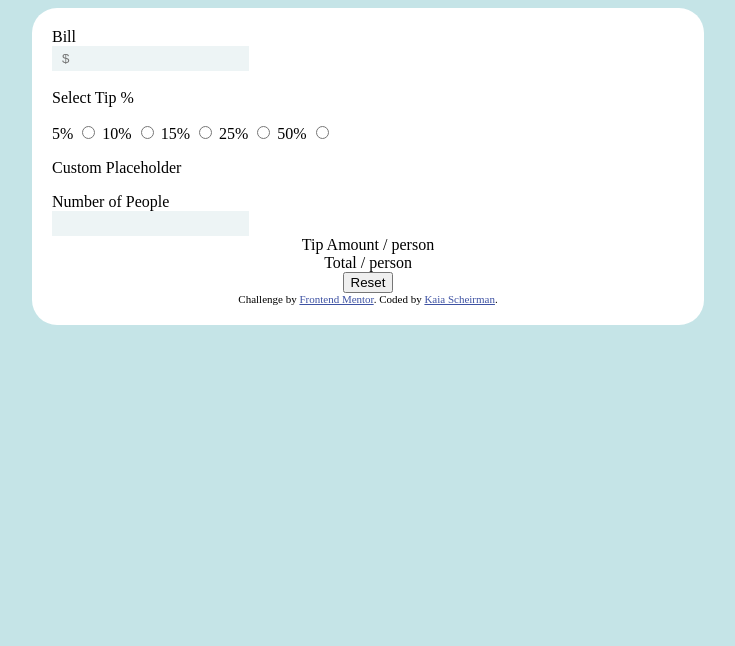
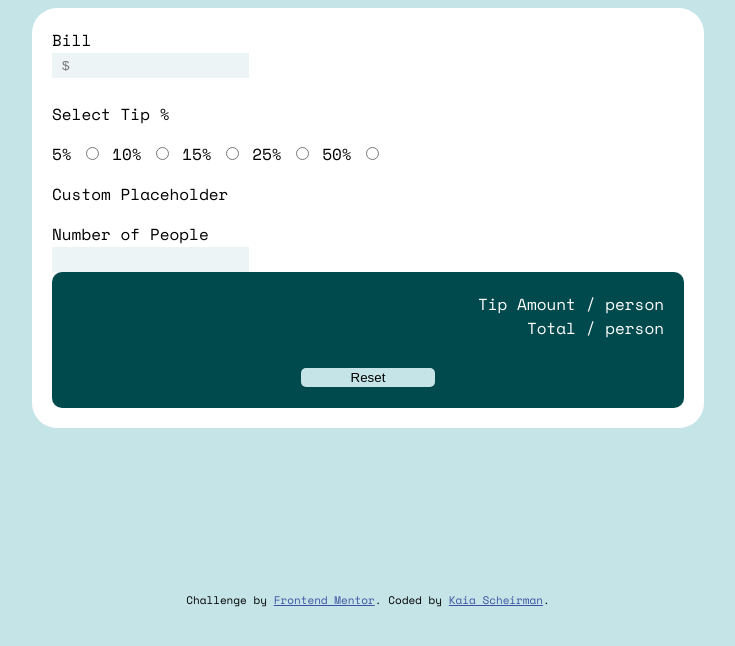
Before and after one commit to kaiafay/tip-calculator, a plain HTML site: page index.html in a window 1280 px wide. Shown: the whole page, without its empty margins (272-1007 px from the left). Drawn offline with nearby package versions, Linux system fonts and the light colour scheme.

Commit message:
add spacing and font styles

```diff
--- a/index.html
+++ b/index.html
@@ -43,19 +43,21 @@
     <label for="people">Number of People</label> <br>
     <input type="number" id="people" name="people">
 </form>
- <div> Tip Amount
+<div id="totals">
+ <div id="tipamount"> Tip Amount
   / person
   </div>
-<div>
+<div id="total">
   Total
   / person
 </div>
-  <button>Reset</button>
-
-  <div class="attribution">
-    Challenge by <a href="https://www.frontendmentor.io?ref=challenge" target="_blank">Frontend Mentor</a>.
-    Coded by <a href="#">Kaia Scheirman</a>.
+<br>
+  <button id="reset">Reset</button>
   </div>
+</div>
+<div class="attribution">
+  Challenge by <a href="https://www.frontendmentor.io?ref=challenge" target="_blank">Frontend Mentor</a>.
+  Coded by <a href="#">Kaia Scheirman</a>.
 </div>
 </body>
 </html>
--- a/style.css
+++ b/style.css
@@ -1,5 +1,8 @@
+@import url("https://fonts.googleapis.com/css2?family=Space+Mono&display=swap");
+
 body {
   background-color: hsl(185, 41%, 84%);
+  font-family: "Space Mono", monospace;
 }
 
 #app {
@@ -38,3 +41,30 @@ input[type="radio"] {
 #partysize {
   text-align: left;
 }
+
+#tipamount {
+  text-align: right;
+  color: white;
+}
+
+#total {
+  text-align: right;
+  color: white;
+}
+
+#reset {
+  background-color: hsl(185, 41%, 84%);
+  padding: 2px 50px;
+  border: none;
+  border-radius: 5px;
+}
+
+#totals {
+  background-color: hsl(183, 100%, 15%);
+  padding: 20px;
+  border-radius: 10px;
+}
+
+.attribution {
+  padding-top: 13%;
+}
```
